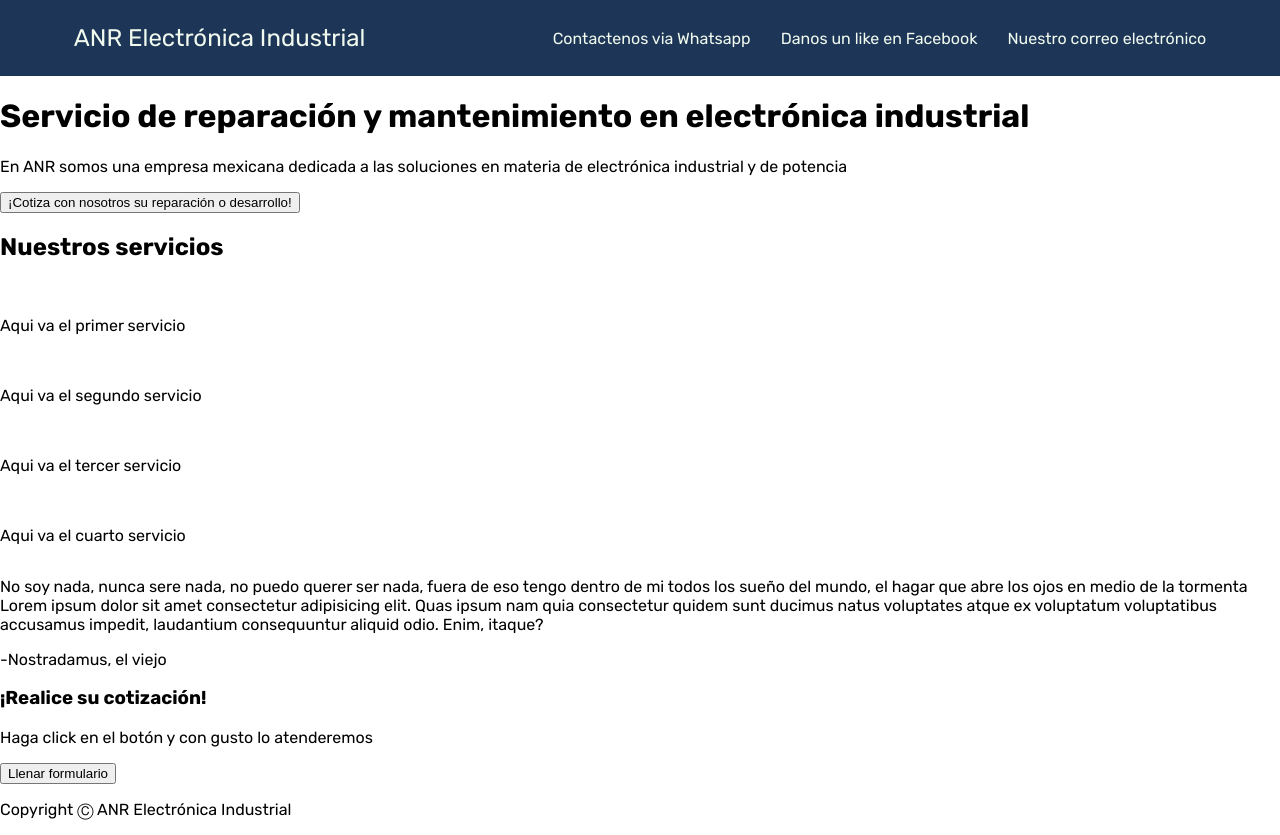
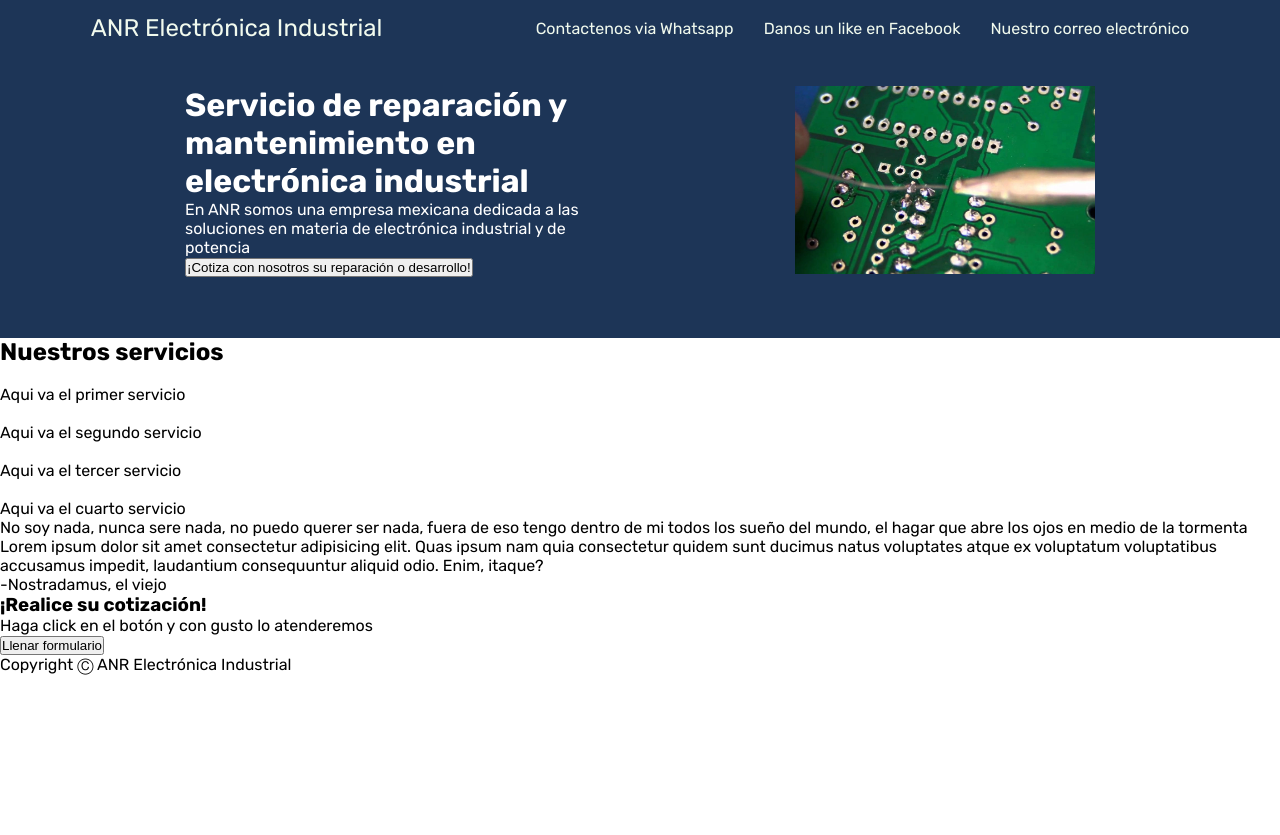
Before and after one commit to Erfeme/Landing-Page, a plain HTML site: page index.html in a window 1280 px wide. After the commit the page ends 800 px from the top, so only its background shows below. Drawn offline with Linux system fonts and the light colour scheme.

Commit message:
Added the hero image, also styled the hero section, it is not complete, also noticed that the items should be aligned too, will be working on that

```diff
--- a/index.html
+++ b/index.html
@@ -31,12 +31,13 @@
                     <h1>Servicio de reparación y mantenimiento en electrónica industrial</h1>
                     <p>En ANR somos una empresa mexicana dedicada a las soluciones en materia de electrónica industrial y de potencia</p>
                     <button type="button"> ¡Cotiza con nosotros su reparación o desarrollo! </button>
-                </div>
-
-                <div class="image">
 
                 </div>
             </div>
+            <div class="image">
+                <img src="./images/soldar.webp">
+            </div>
+
 
         </div>
 
--- a/style/style.css
+++ b/style/style.css
@@ -1,3 +1,9 @@
+*{
+    box-sizing: border-box;
+    margin: 0;
+    padding: 0;
+}
+
 body{
     font-family: 'Rubik', sans-serif;
     display:flex;
@@ -8,6 +14,8 @@ body{
 
 ul{
     list-style-type: none;
+    margin:0;
+    padding: 0;
 }
 
 a{
@@ -21,6 +29,7 @@ a{
     background-color:#1D3557;
     margin: 0;
     color:#F1FAEE;
+    padding: 14px;
 }
 
 .logo{
@@ -33,3 +42,20 @@ a{
     color:#F1FAEE;
     align-items:center;
 }
+
+.hero{
+    display:flex;
+    background-color: #1D3557;
+    color: #ffffff;
+    justify-content: space-around;
+    align-items:center;
+    padding:30px 80px 60px 80px;
+}
+
+.hero-title{
+    width:400px;
+}
+
+.image img{
+    width: 300px;
+}
```
Also changed, not shown: images/soldar.webp (added).
